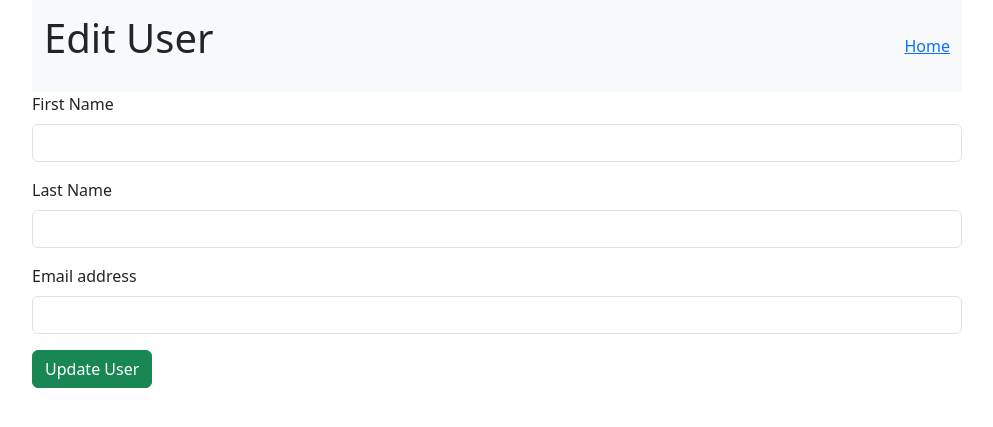
After one commit to msabbott92/Python, a Flask app: template flask_mySQL/Users_CR/templates/edit.html in a window 1280 px wide. The commit adds this page. Shown: the top 427 px of the page, without its empty margins (50-1043 px from the left). Run offline with Flask 3, Linux system fonts and the light colour scheme; the template is opened without the code that fills it, so the values that code supplies are empty.

Commit message:
Users  Routes

```diff
--- a/flask_mySQL/Users_CR/server.py
+++ b/flask_mySQL/Users_CR/server.py
@@ -15,7 +15,35 @@ def new_user():
 def new_create():
     print(request.form)
     User.save(request.form)
+    return redirect("/")
+
+@app.route("/users/<int:id>")
+def show_user(id):
+    data = {
+        "id": id
+    }
+    return render_template("user.html", user=User.get_one(data))
+
+@app.route("/edit/<int:id>")
+def edit(id):
+    data = {
+        "id":id
+    }
+    return render_template("edit.html",user=User.get_one(data))
+
+@app.route('/update',methods=['POST'])
+def update():
+    User.update(request.form)
     return redirect('/')
+
+@app.route('/delete/<int:id>')
+def destroy(id):
+    data = {
+        "id":id
+    }
+    User.destroy(data)
+    return redirect('/')
+
 
 if __name__ == "__main__":
     app.run(debug=True)
--- /dev/null
+++ b/flask_mySQL/Users_CR/templates/edit.html
@@ -0,0 +1,47 @@
+<!DOCTYPE html>
+<html lang="en">
+<head>
+    <meta charset="UTF-8">
+    <meta name="viewport" content="width=device-width, initial-scale=1.0">
+    <title>Edit</title>
+    <link href="https://cdn.jsdelivr.net/npm/bootstrap@5.3.0/dist/css/bootstrap.min.css" rel="stylesheet" integrity="sha384-9ndCyUaIbzAi2FUVXJi0CjmCapSmO7SnpJef0486qhLnuZ2cdeRhO02iuK6FUUVM" crossorigin="anonymous">
+</head>
+</head>
+<body>
+    <div class = "container">
+        <div class = "col-2"></div>
+        <div class ="col-10">
+            <nav class="navbar bg-body-tertiary">
+                <div class="container-fluid">
+                    <p class="fs-1">Edit User {{user.id}}</p>
+                    <a href="/">Home</a>
+                </div>
+            </nav>
+        </div>
+    </div>
+    <div class = "container">
+        <div class = "col-10">
+            <form action="/update" method="post">
+                <input type="hidden" name="id" value={{user.id}}>
+                <div class="mb-3">
+                    <label for="first_name" class="form-label">First Name</label>
+                    <input type="first_name" name = "first_name" class="form-control">
+                </div>
+                <div class="mb-3">
+                    <label for="last_name" class="form-label">Last Name</label>
+                    <input type="last_name" name = "last_name" class="form-control">
+                </div>
+                <div class="mb-3">
+                    <label for="exampleInputEmail1" class="form-label">Email address</label>
+                    <input type="email" name = "email" class="form-control">
+                </div>
+                <input type="submit" value="Update User" class="btn btn-success">
+            </form>
+        </body>
+        </html>
+            </form>
+        </div>
+    </div>
+
+</body>
+</html>
--- a/flask_mySQL/Users_CR/templates/index.html
+++ b/flask_mySQL/Users_CR/templates/index.html
@@ -23,6 +23,7 @@
                         <th scope="col">Full Name</th>
                         <th scope="col">Email</th>
                         <th scope="col">Created At</th>
+                        <th scope="col">Actions</th>
                     </tr>
                     </thead>
                     <tbody>
@@ -32,6 +33,7 @@
                             <td>{{user.first_name}} {{user.last_name}}</td>
                             <td>{{user.email}}</td>
                             <td>{{user.created_at}}</td>
+                            <td><a href="/users/{{user.id}}">Show</a> | <a href="/edit/{{user.id}}">Edit</a> | <a href="/delete/{{user.id}}">Delete</a></td>
                         </tr>
                         {% endfor %}
                     </tbody>
```
Also changed, not shown: flask_mySQL/Users_CR/templates/user.html (added, +30 -0 lines), flask_mySQL/Users_CR/users.py (+16 -0 lines), flask_mySQL/first_flask_mysql/friend.py (+6 -5 lines), flask_mySQL/first_flask_mysql/server.py (+5 -4 lines), flask_mySQL/first_flask_mysql/templates/index.html (+9 -0 lines), 4 other files.
